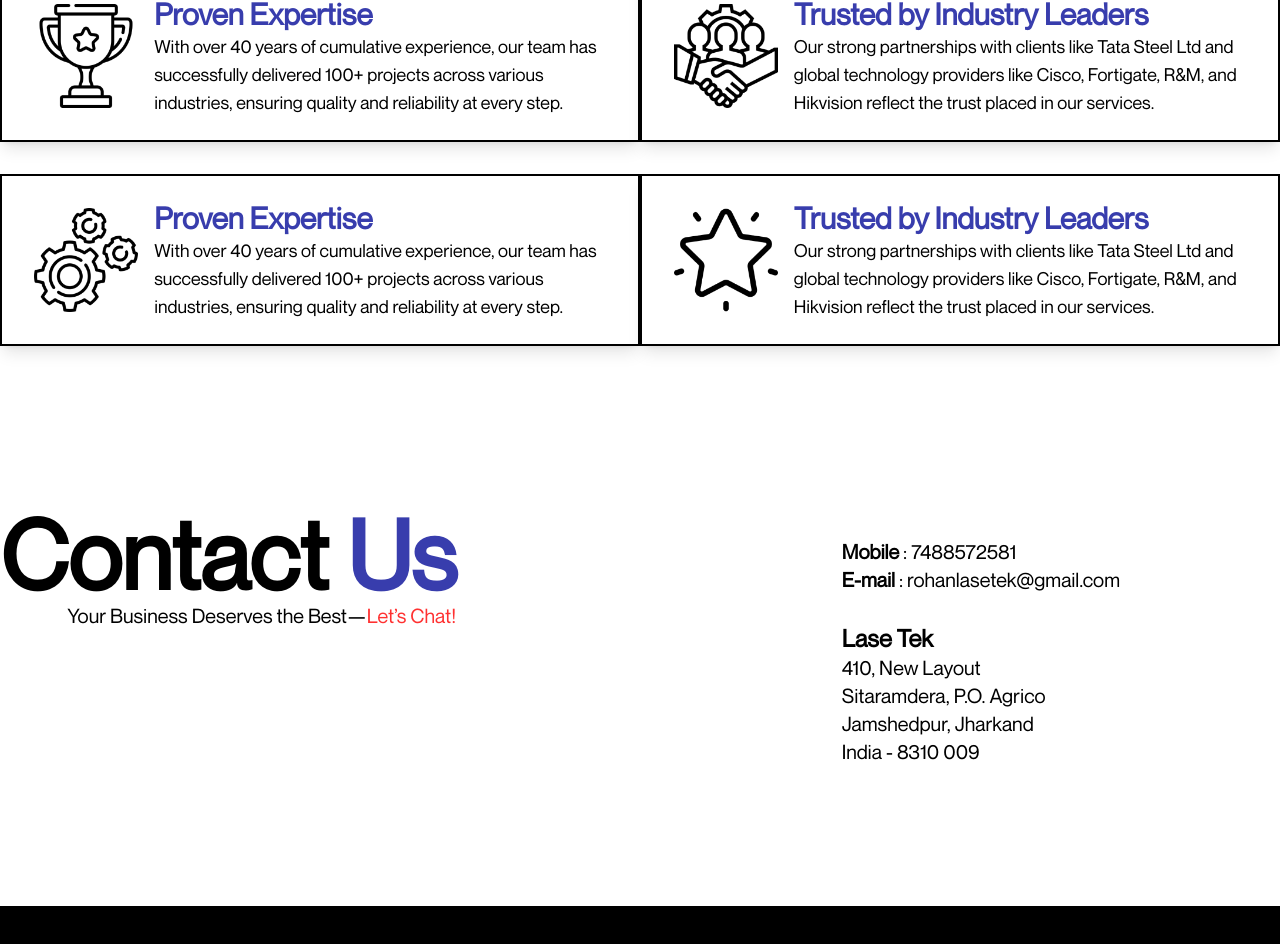
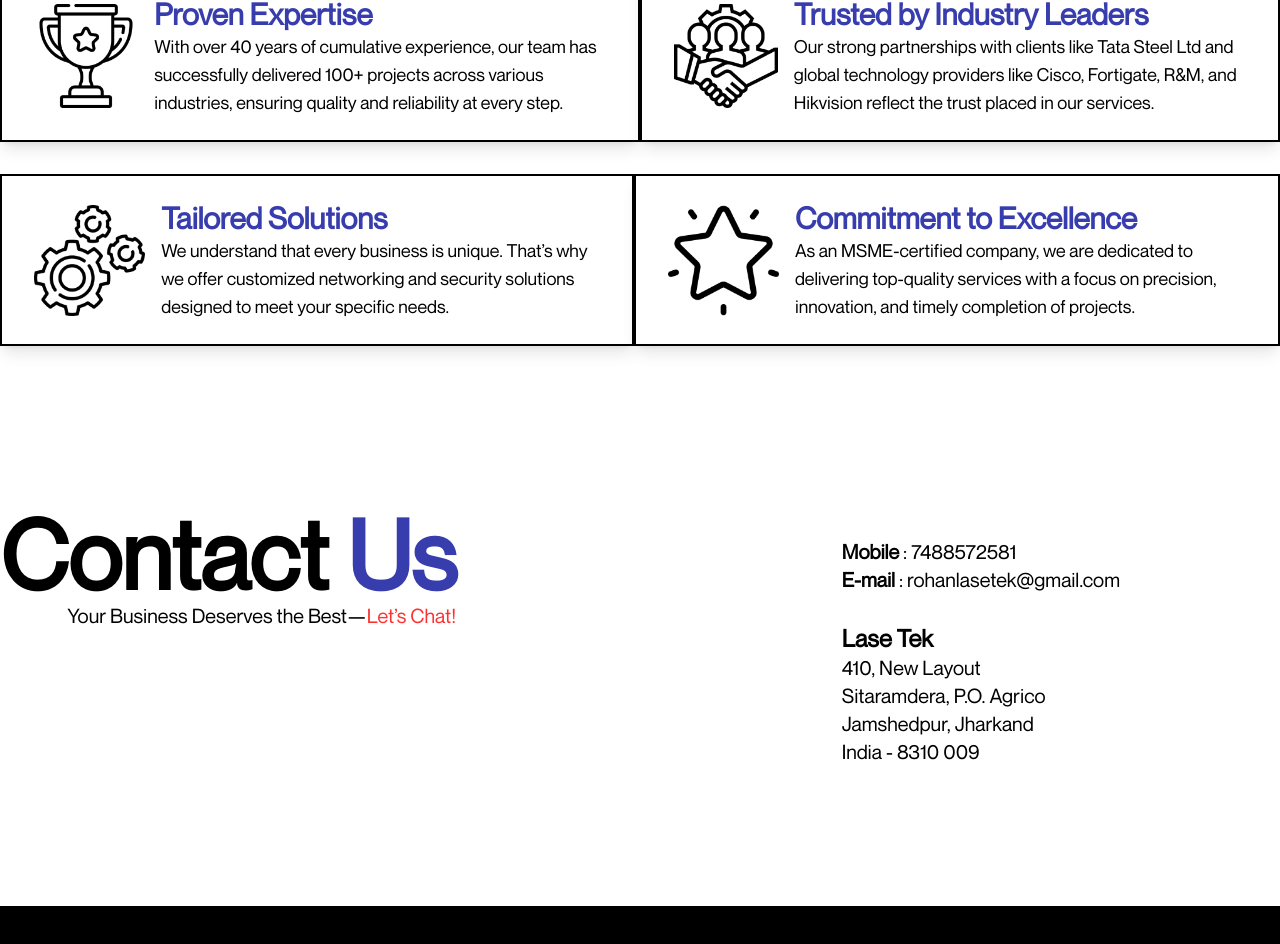
Before and after one commit to love-to-code108/LaseTek, a React (Vite) app: page / in a window 1280 px wide. Shown: the part 3277-4221 px from the top of the page. Built offline with nearby package versions, Linux system fonts and the light colour scheme.

Commit message:
minor bug fixes

```diff
--- a/src/App.jsx
+++ b/src/App.jsx
@@ -389,13 +389,13 @@ Ensuring complete coverage of all critical areas for enhanced security.
             ">
               <WhyChooseUsCard
                 img={WhyChooseUsImg3}
-                heading="Proven Expertise"
-                text="With over 40 years of cumulative experience, our team has successfully delivered 100+ projects across various industries, ensuring quality and reliability at every step."
+                heading="Tailored Solutions"
+                text="We understand that every business is unique. That’s why we offer customized networking and security solutions designed to meet your specific needs."
               />
               <WhyChooseUsCard
                 img={WhyChooseUsImg4}
-                heading="Trusted by Industry Leaders"
-                text="Our strong partnerships with clients like Tata Steel Ltd and global technology providers like Cisco, Fortigate, R&M, and Hikvision reflect the trust placed in our services."
+                heading="Commitment to Excellence"
+                text="As an MSME-certified company, we are dedicated to delivering top-quality services with a focus on precision, innovation, and timely completion of projects."
               />
             </div>
           </div>
```
